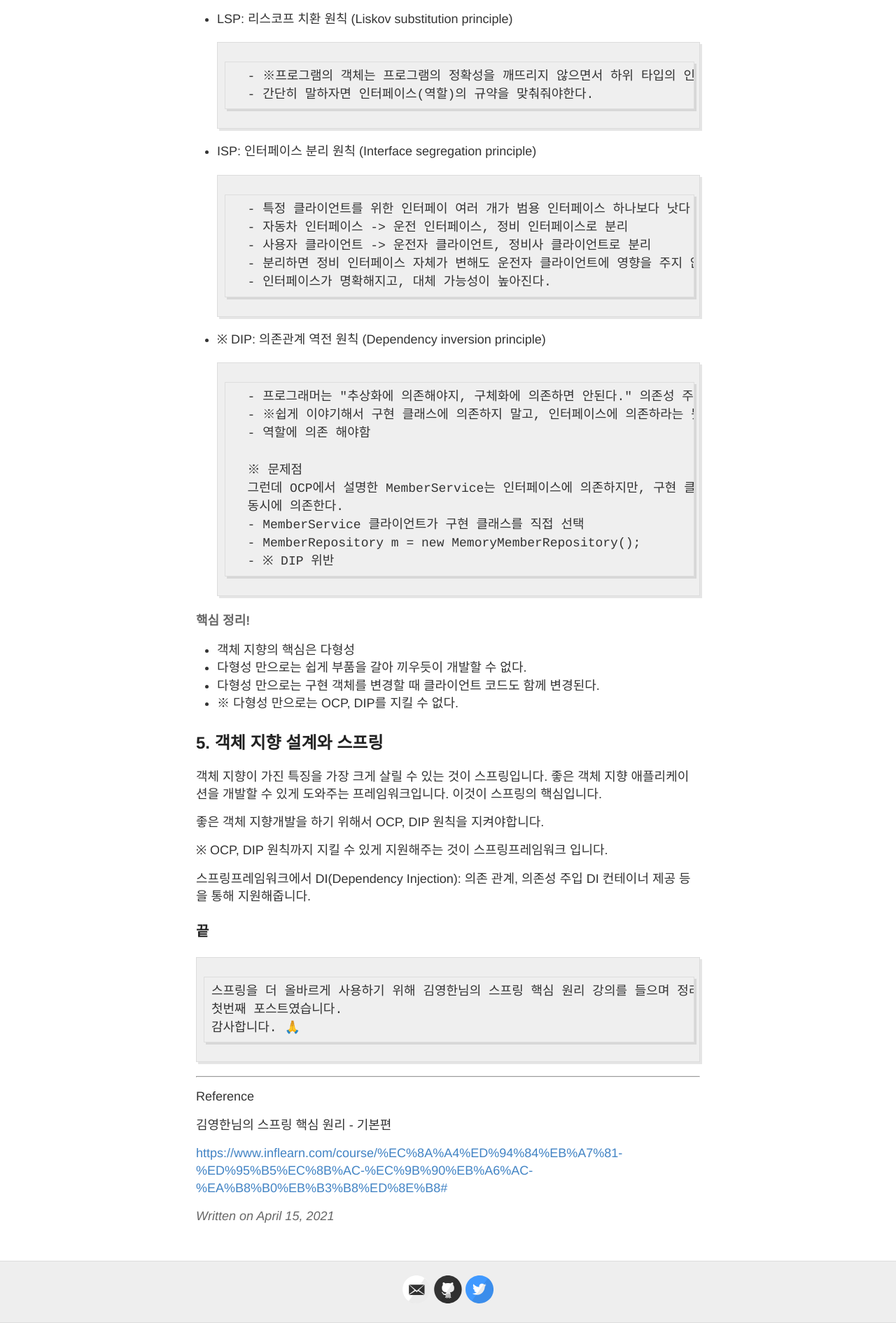
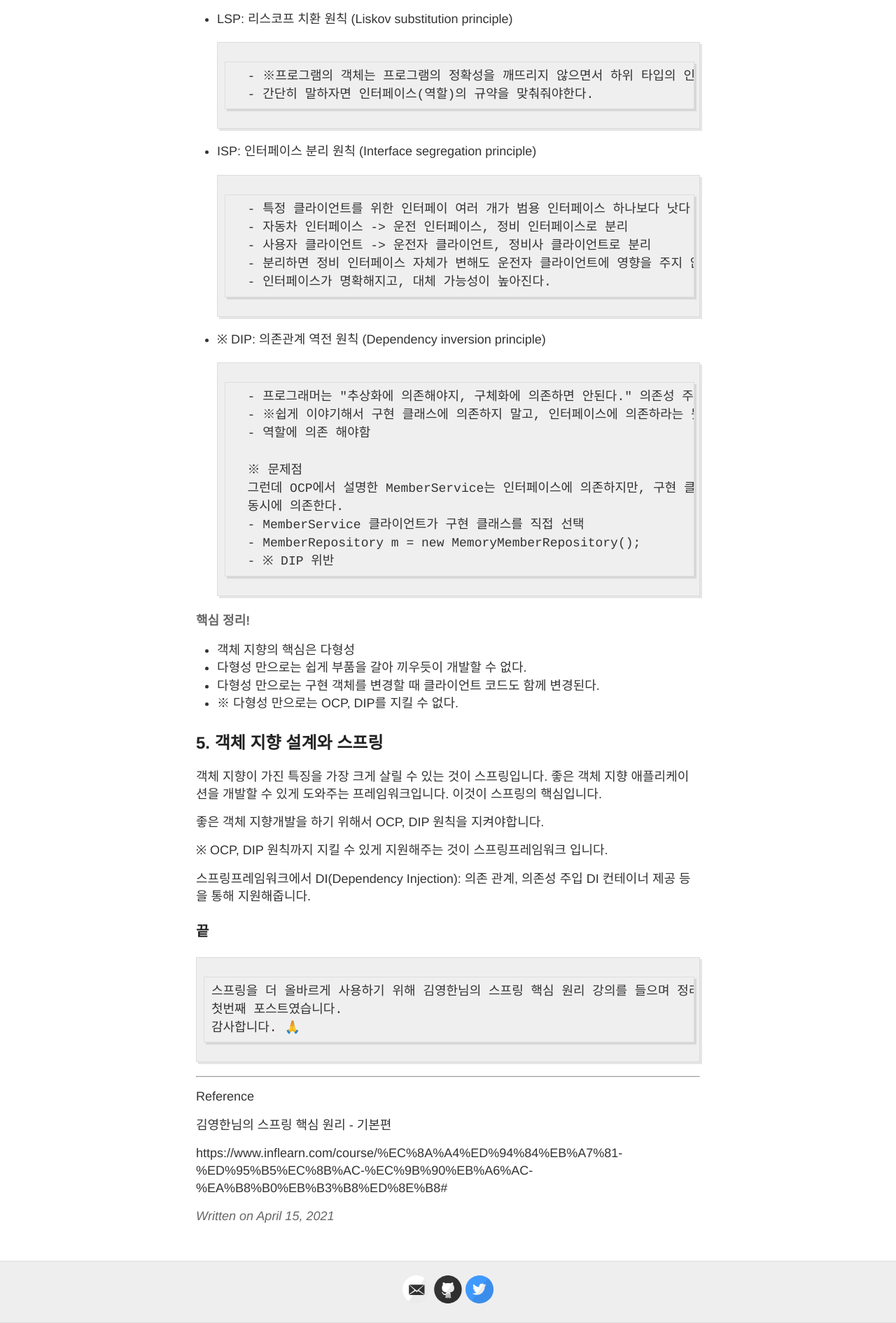
Before and after one commit to mks502/mks502.github.io, a Jekyll site: the page built from _posts/2021-4-15-spring-core-up-1.md, in a window 1280 px wide. Shown: the part 3163-5054 px from the top of the page at 70% size. Built offline with Jekyll 4.4.1, drawn with Linux system fonts in a browser that asks for light colours; our own code applies the rules of GitHub Pages for plain Markdown files.

```diff
--- a/_posts/2021-4-15-spring-core-up-1.md
+++ b/_posts/2021-4-15-spring-core-up-1.md
@@ -169,4 +169,4 @@ Reference
 
 김영한님의 스프링 핵심 원리 - 기본편
 
-<a>https://www.inflearn.com/course/%EC%8A%A4%ED%94%84%EB%A7%81-%ED%95%B5%EC%8B%AC-%EC%9B%90%EB%A6%AC-%EA%B8%B0%EB%B3%B8%ED%8E%B8#</a>
+https://www.inflearn.com/course/%EC%8A%A4%ED%94%84%EB%A7%81-%ED%95%B5%EC%8B%AC-%EC%9B%90%EB%A6%AC-%EA%B8%B0%EB%B3%B8%ED%8E%B8#
```
